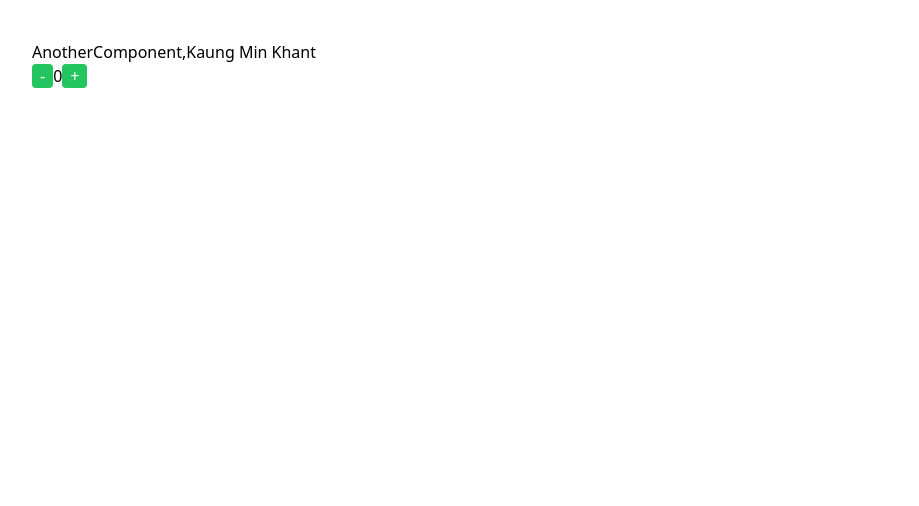
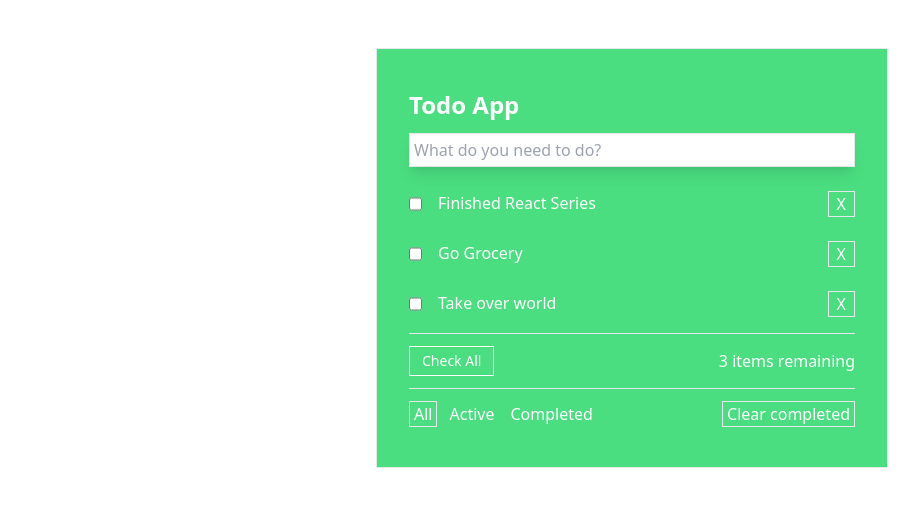
Before and after one commit to kaung150/react-todo-app, a React (Vite) app: page / in a window 1280 px wide. Shown: the top 506 px of the page, without its empty margins (8-927 px from the left). Built offline with nearby package versions, Linux system fonts and the light colour scheme.

Commit message:
Episode 3 - Making use of State

```diff
--- a/src/App.jsx
+++ b/src/App.jsx
@@ -1,35 +1,72 @@
 import React, { useState } from 'react'
-import { AnotherComponent } from './AnotherComponent';
 
 export const App = () => {
 
-  const [count, setCount] = useState(0);
+  const [todos, setTodos] = useState([
+    {
+      id: 1,
+      title: 'Finished React Series',
+      isComplete: false,
+    },
 
-  function decrement() {
-    setCount(prevCount => prevCount - 1);
-  }
+    {
+      id: 2,
+      title: 'Go Grocery',
+      isComplete: true,
+    },
 
-  function increment() {
-    setCount(prevCount => prevCount + 1);
-  }
-
-  const someStyle ={
-    background: 'blue',
-    color: 'white',
-    fontSize: '28px',
-    fontWeight: 'bold',
-  }
+    {
+      id: 1,
+      title: 'Take over world',
+      isComplete: false,
+    }
+  ]);
 
   return (
-    <div>
+    <div className=' h-full w-full absolute'>
 
-      <div className='ms-10 mt-10'>
-        <AnotherComponent name="Kaung Min Khant"/>
-        <button className='px-2 rounded text-white bg-green-500' onClick={decrement}>-</button>
-          <span>{count}</span>
-        <button className='px-2 rounded text-white bg-green-500' onClick={increment}>+</button>
+      <div className='max-w-sm md:max-w-md lg:max-w-lg mx-auto mt-12 border px-8 py-10 bg-green-400'>
+        <div className="">
+          <h1 className='mb-3 text-white font-bold text-2xl'>Todo App</h1>
+          <input type="text" className=' px-1 py-1 border w-full outline-none shadow-lg' placeholder='What do you need to do?' />
+        </div>
+
+       { todos.map((todo, index) => (
+
+        <div className="flex justify-between mt-6">
+          <div className='flex justify-between gap-4'>
+              <input type="checkbox" />
+              <label htmlFor="" className='text-white'>{todo.title}</label>
+
+            </div>
+
+            <button className='border px-2 text-white'>X</button>
+
+        </div>  ))}
+
+
+        <hr className='mt-4'/>
+
+        <div className='flex justify-between text-white mt-3 items-center'>
+          <button className='px-3 py-1 border border-white text-sm '>Check All</button>
+          <p>3 items remaining</p>
+        </div>
+
+        <hr className='mt-3'/>
+
+        <div className='mt-3 flex justify-between items-center  '>
+          <div className='flex  gap-2'>
+
+              <button className='text-white  px-1 border'>All</button>
+              <button className='text-white  px-1 '>Active</button>
+              <button className='text-white  px-1 '>Completed</button>
+          </div>
+
+          <button className='border text-white px-1'>Clear completed</button>
+        </div>
+
+
       </div>
-
 
     </div>
   )
```
